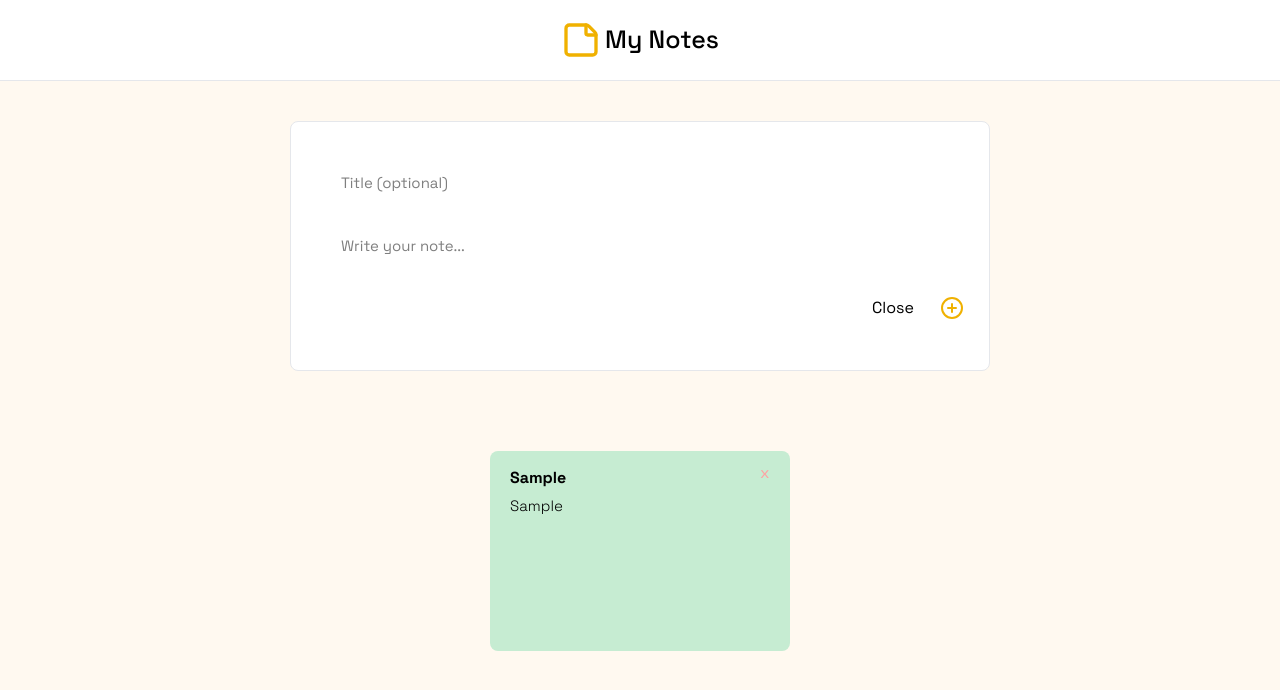
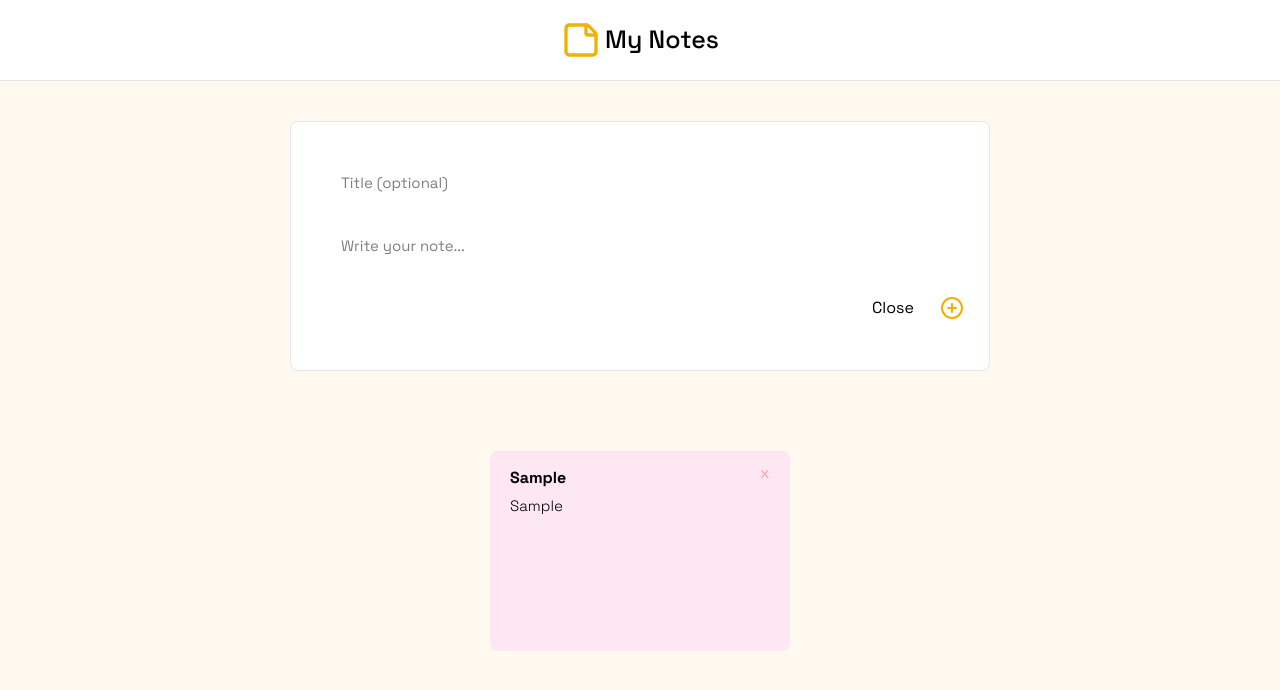
Before and after one commit to Giuseppe11S/my-notes, a React (Vite) app: page / in a window 1280 px wide. Both pictures are taken after typing "Sample", "Sample" into the empty fields and a click on the button 952 px from the left and 308 px from the top of the page. Shown: the top 690 px of the page. Built offline with nearby package versions, Linux system fonts and the light colour scheme.

Commit message:
Implemented random background color for my notes

```diff
--- a/src/components/NoteList.jsx
+++ b/src/components/NoteList.jsx
@@ -1,15 +1,23 @@
+import { useState } from 'react'
+import { useEffect } from 'react';
 import Noteitem from '../components/NoteItem'
 
 import exampleData from '../data/exampleNotes'
 
 export default function NoteList({newNote, onDeleteNotes}) {
 
+  // array of colors that im using in the background color of notes
+  const randomColor = ['#D1FAE5', '#FEF3C7','#FCE7F3','#DBEAFE','#F3E8FF']
+
   // rendering notes items
   const renderingNote = () => (
-    newNote.map((note) => (
-      <div key={note.id}
-         className='bg-[#c6ecd2] rounded-lg w-[300px] h-[200px] py-[15px] px-[20px] relative
-         overflow-y-scroll [scrollbar-width:none] -ms-overflow-style:none] [&::-webkit-scrollbar]:hidden'>
+    newNote.map((note) => {
+      // it generates random color
+      const selectColor = randomColor[Math.floor(Math.random()*randomColor.length)]
+      return <div key={note.id}
+         style={{ backgroundColor: `${selectColor}` }}
+         className={`rounded-lg w-[300px] h-[200px] py-[15px] px-[20px] relative
+         overflow-y-scroll [scrollbar-width:none] -ms-overflow-style:none] [&::-webkit-scrollbar]:hidden `}>
           <Noteitem
           title={note.title}
           text={note.text}
@@ -17,7 +25,7 @@ export default function NoteList({newNote, onDeleteNotes}) {
           onDeleteNotes={onDeleteNotes}
           />
       </div>
-    ))
+      })
   )
 
   return (
```
Lines whose indentation alone changed are shown as unchanged.
